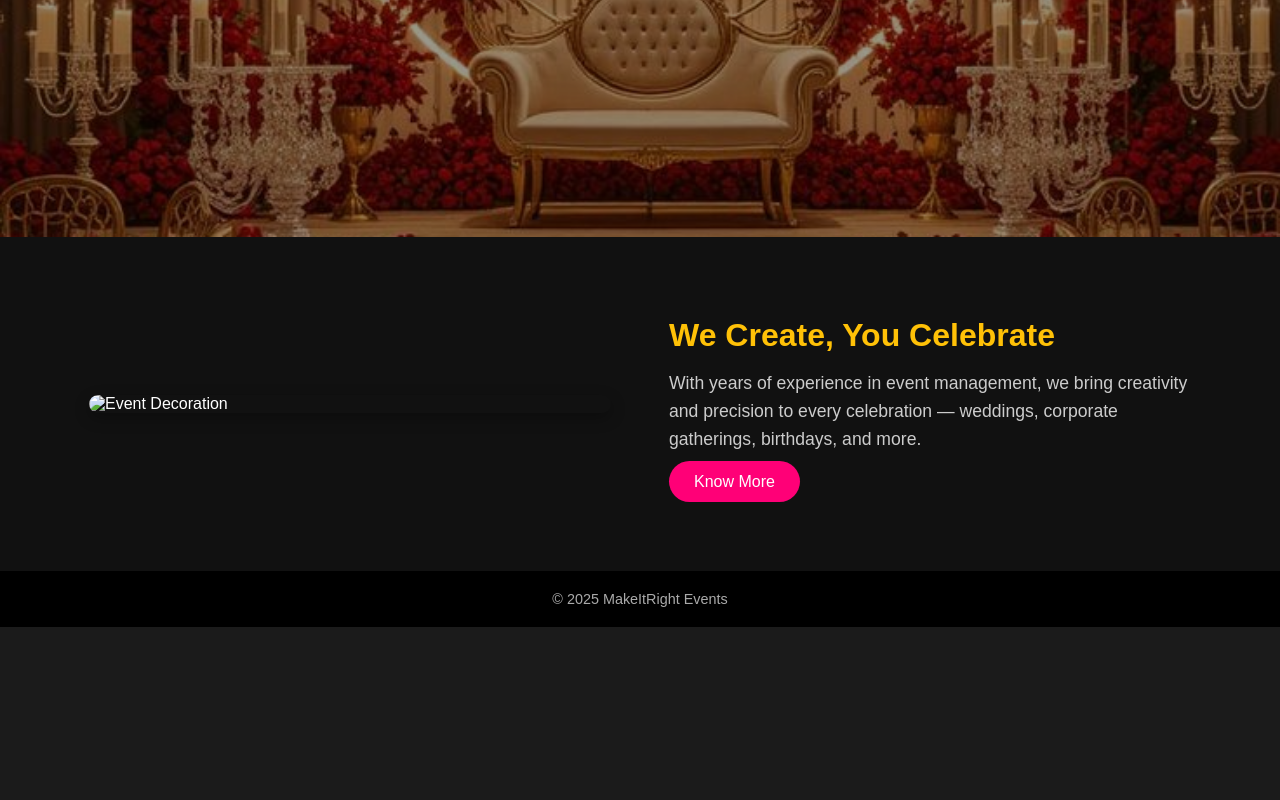
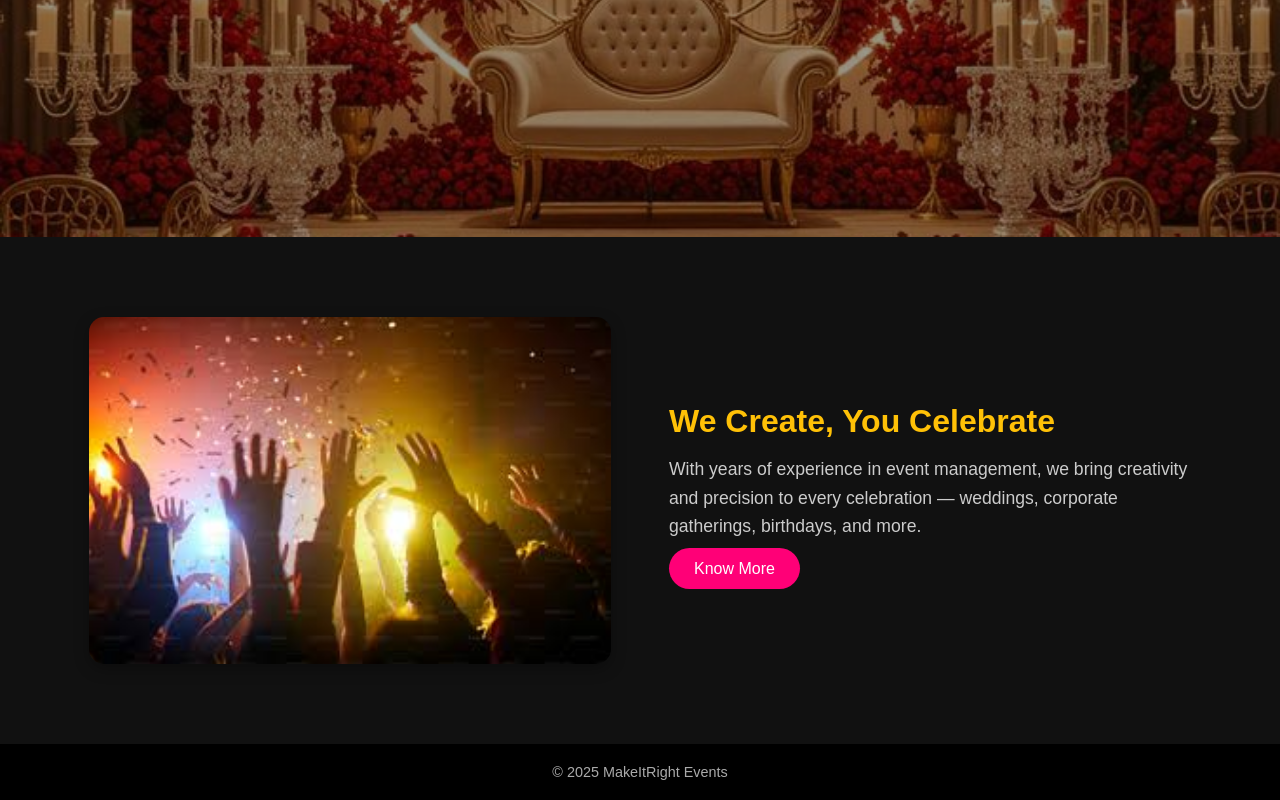
Before and after one commit to 25pcsa123/EVENT-MANAGEMENT, a plain HTML site: page index.html in a window 1280 px wide. Shown: the part 563-1363 px from the top of the page. Before the commit the page ends 1190 px from the top, so only its background shows below. Drawn offline with Linux system fonts and the light colour scheme.

Commit message:
Update index.html

```diff
--- a/index.html
+++ b/index.html
@@ -229,7 +229,7 @@
 
 	<!-- ABOUT PREVIEW -->
   <section class="about-preview">
-    <img src="party.jpg" alt="Event Decoration">
+    <img src="party image.jpg" alt="Event Decoration">
     <div>
       <h3>We Create, You Celebrate</h3>
       <p>
```
